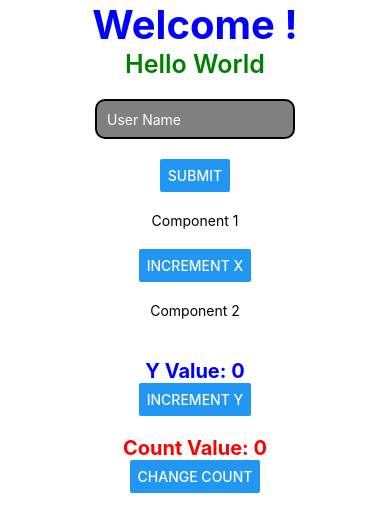
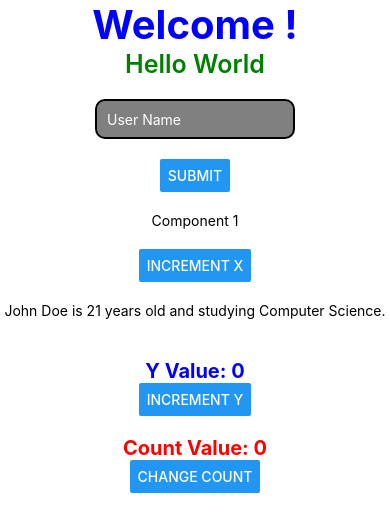
Before and after one commit to Nadil-Dulran/MobileTestApp, a React Native app: screen / in a window 390 px wide. Shown: the top 532 px of the page. Built offline with nearby package versions, Linux system fonts and the light colour scheme.

Commit message:
Use Object and Displaying object properties

```diff
--- a/App.tsx
+++ b/App.tsx
@@ -3,6 +3,15 @@ import { Alert, Button, Text, TextInput, View } from 'react-native';
 import CustomLable from './src/components/CustomLable';
 
 function App() {
+
+  var Student = {
+    Name: 'John Doe',
+    Age: 21,
+    Course: 'Computer Science',
+    study: function() {
+      console.log(this.Name + ' is studying ' + this.Course);
+    }
+  };
 
   console.log(' App component Rendered ');
 
@@ -46,6 +55,8 @@ function App() {
 
   }
 
+
+
   return (
       <View style={{ alignItems: 'center'}}>
         <CustomLable>Welcome !</CustomLable>
@@ -72,7 +83,10 @@ function App() {
         <Button title='Increment X' onPress={changeX} />
 
 
-        <Component2 style={{marginBottom: 20, marginTop: 20}}/>
+        <Component2 style={{marginBottom: 20, marginTop: 20}} {...Student}/>
+
+
+
 
         <Text style={{ fontSize: 20, color: 'blue', fontWeight: '700', marginTop: 20 }}>
           Y Value: {y}
@@ -117,12 +131,13 @@ function Component1(props: { style: object }){
   );
 }
 
-function Component2(props: { style: object }){
+function Component2(props: { style: object, Name: string, Age: number, Course: string, study: () => void }){
 
   console.log(' Component 2 Rendered ');
   return (
     <View style={props.style}>
-      <Text>Component 2</Text>
+      <Text>{props.Name} is {props.Age} years old and studying {props.Course}.</Text>
+      {/* Displaying object properties */}
     </View>
   );
 }
```
